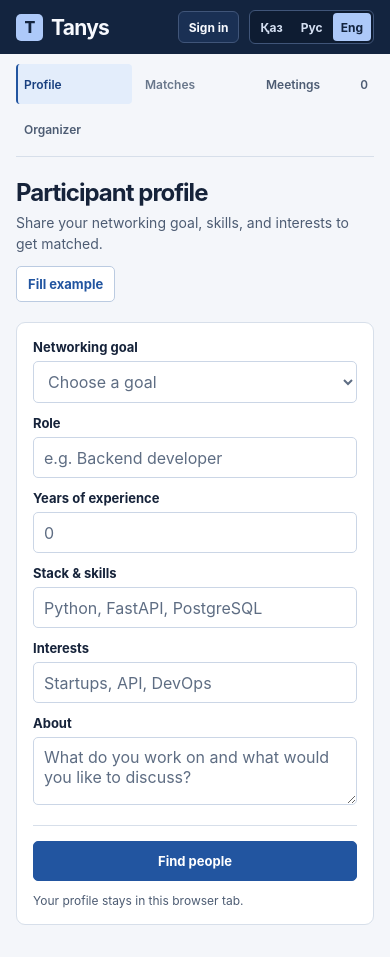
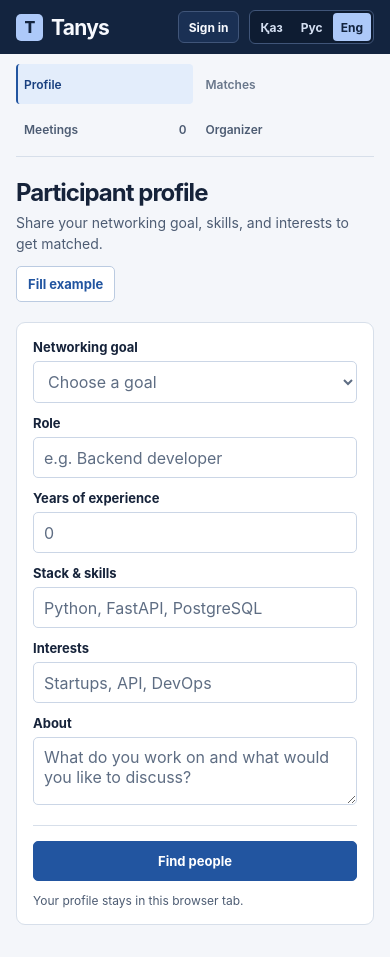
Before and after one commit to meiirzhan04/tanys, a React (Vite) app: page / in a window 390 px wide. Built offline with nearby package versions, Linux system fonts and the light colour scheme.

Commit message:
Preserve the demo navigation layout (#122)

```diff
--- a/src/styles.css
+++ b/src/styles.css
@@ -197,7 +197,8 @@ h1, h2, p { margin: 0; }
 @media (max-width: 860px) {
   .site-width { width: calc(100% - 32px); }
   .workspace { grid-template-columns: minmax(0, 1fr); align-content: start; }
-  .workspace-nav { display: grid; grid-template-columns: repeat(3, minmax(0, 1fr)); gap: 5px; padding: 10px 0 7px; border: 0; border-bottom: 1px solid var(--line); }
+  .workspace-nav { display: grid; grid-template-columns: repeat(4, minmax(0, 1fr)); gap: 5px; padding: 10px 0 7px; border: 0; border-bottom: 1px solid var(--line); }
+  .workspace-nav:has(> button:nth-child(6)) { grid-template-columns: repeat(3, minmax(0, 1fr)); }
   .workspace-nav button { min-width: 0; padding-inline: 6px; font-size: 12px; overflow-wrap: anywhere; }
   .main-content { padding: 22px 0 32px; }
 }
@@ -205,6 +206,7 @@ h1, h2, p { margin: 0; }
 @media (max-width: 600px) {
   .header-context, .demo-status { display: none; }
   .header-inner { min-height: 54px; gap: 10px; }
+  .workspace-nav { grid-template-columns: repeat(2, minmax(0, 1fr)); }
   .page-heading { align-items: start; flex-wrap: wrap; }
   .form-fields { grid-template-columns: minmax(0, 1fr); gap: 12px; }
   .field input, .field select, .field textarea { font-size: 16px; }
```
